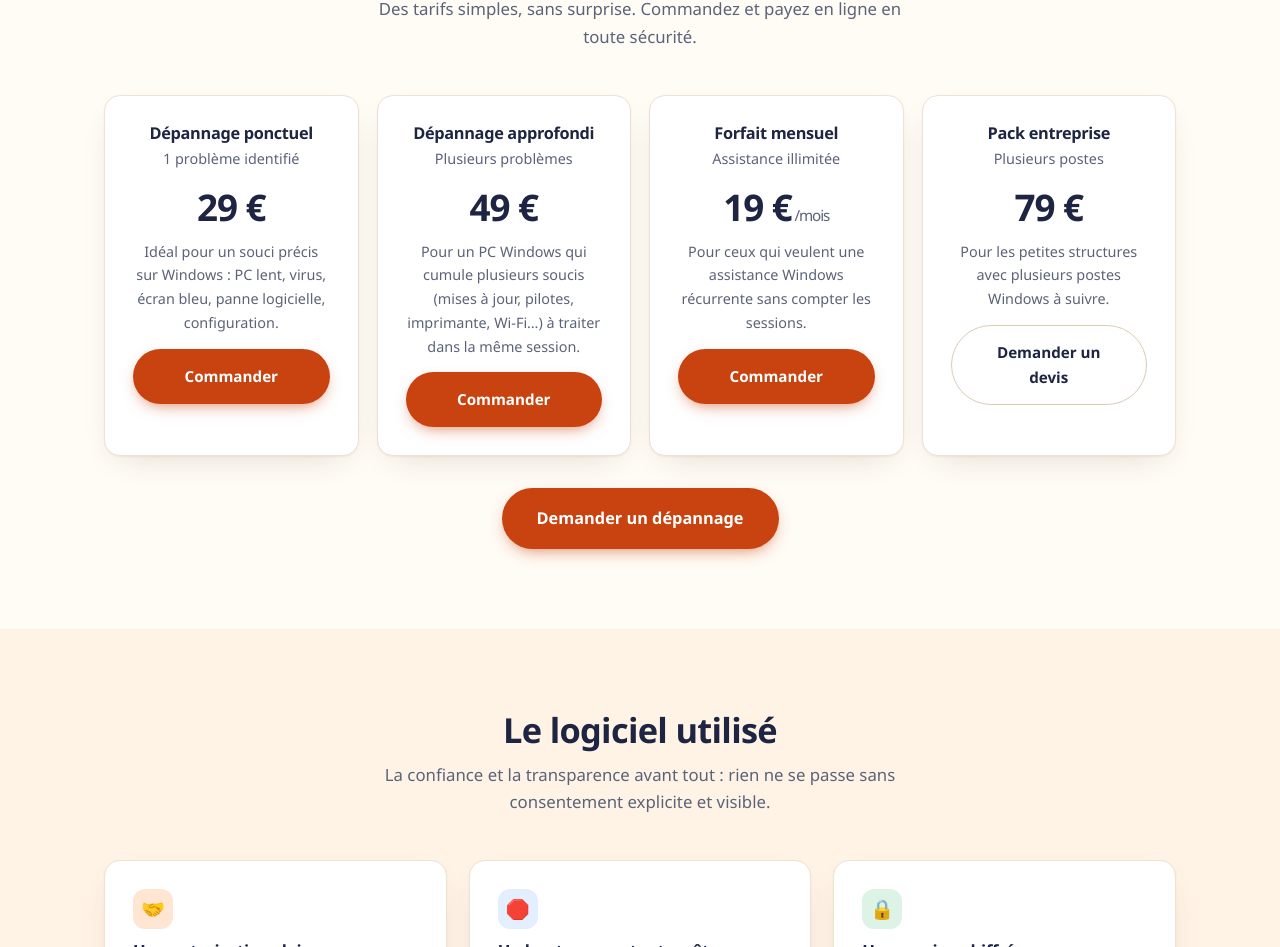
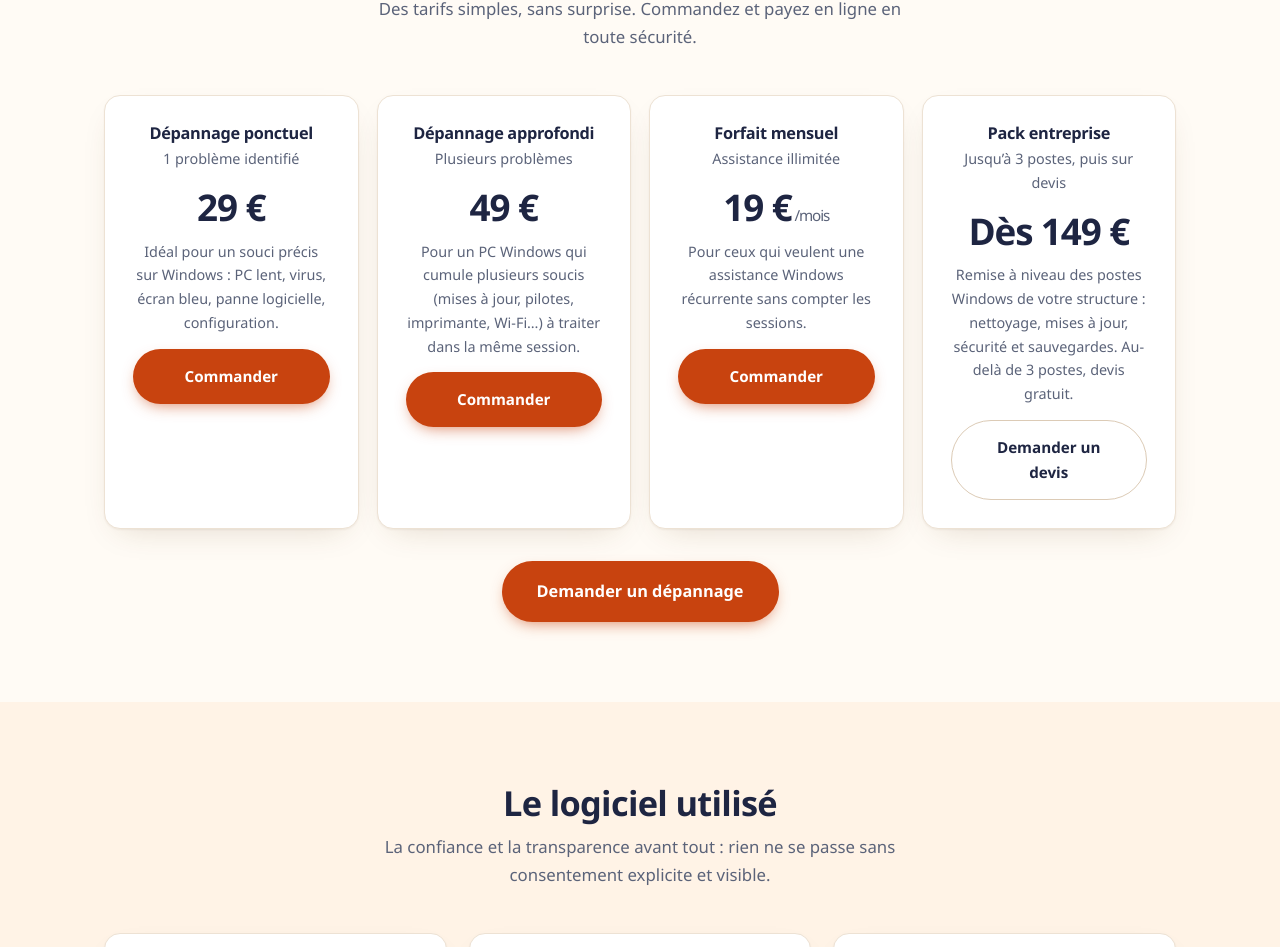
Before and after one commit to lhommedumilieu/3wm-service-site, a React (Vite) app: page /services in a window 1280 px wide. Shown: the part 1690-2637 px from the top of the page. Built offline with nearby package versions, Linux system fonts and the light colour scheme; no server answers.

Commit message:
Pack entreprise : dès 149 € (jusqu’à 3 postes, puis sur devis)

```diff
--- a/src/pages/Home.jsx
+++ b/src/pages/Home.jsx
@@ -44,7 +44,7 @@ const FORMULES = [
   { nom: 'Dépannage ponctuel', prix: '29 €', detail: '1 problème identifié' },
   { nom: 'Dépannage approfondi', prix: '49 €', detail: 'Plusieurs problèmes dans la même session' },
   { nom: 'Forfait mensuel', prix: '19 €', suffixe: '/mois', detail: 'Assistance illimitée' },
-  { nom: 'Pack entreprise', prix: '79 €', detail: 'Plusieurs postes Windows' },
+  { nom: 'Pack entreprise', prix: 'Dès 149 €', detail: 'Jusqu’à 3 postes, puis sur devis' },
 ]
 
 export default function Home() {
--- a/src/pages/Services.jsx
+++ b/src/pages/Services.jsx
@@ -19,7 +19,7 @@ const STRUCTURED_DATA = {
     { '@type': 'Offer', name: 'Dépannage ponctuel', price: '29', priceCurrency: 'EUR', description: '1 problème identifié' },
     { '@type': 'Offer', name: 'Dépannage approfondi', price: '49', priceCurrency: 'EUR', description: 'Plusieurs problèmes traités dans la même session' },
     { '@type': 'Offer', name: 'Forfait mensuel', price: '19', priceCurrency: 'EUR', description: 'Assistance illimitée, par mois' },
-    { '@type': 'Offer', name: 'Pack entreprise', price: '79', priceCurrency: 'EUR', description: 'Plusieurs postes Windows à suivre' },
+    { '@type': 'Offer', name: 'Pack entreprise', price: '149', priceCurrency: 'EUR', description: 'Intervention pour les entreprises, jusqu’à 3 postes Windows, puis sur devis' },
   ],
 }
 
@@ -50,7 +50,7 @@ const FORMULES = [
   { cle: 'ponctuel', nom: 'Dépannage ponctuel', sous: '1 problème identifié', prix: '29 €', texte: 'Idéal pour un souci précis sur Windows : PC lent, virus, écran bleu, panne logicielle, configuration.' },
   { cle: 'approfondi', nom: 'Dépannage approfondi', sous: 'Plusieurs problèmes', prix: '49 €', texte: 'Pour un PC Windows qui cumule plusieurs soucis (mises à jour, pilotes, imprimante, Wi-Fi…) à traiter dans la même session.' },
   { cle: 'mensuel', nom: 'Forfait mensuel', sous: 'Assistance illimitée', prix: '19 €', suffixe: '/mois', texte: 'Pour ceux qui veulent une assistance Windows récurrente sans compter les sessions.' },
-  { nom: 'Pack entreprise', sous: 'Plusieurs postes', prix: '79 €', texte: 'Pour les petites structures avec plusieurs postes Windows à suivre.' },
+  { nom: 'Pack entreprise', sous: 'Jusqu’à 3 postes, puis sur devis', prix: 'Dès 149 €', texte: 'Remise à niveau des postes Windows de votre structure : nettoyage, mises à jour, sécurité et sauvegardes. Au-delà de 3 postes, devis gratuit.' },
 ]
 
 const GARANTIES = [
```
